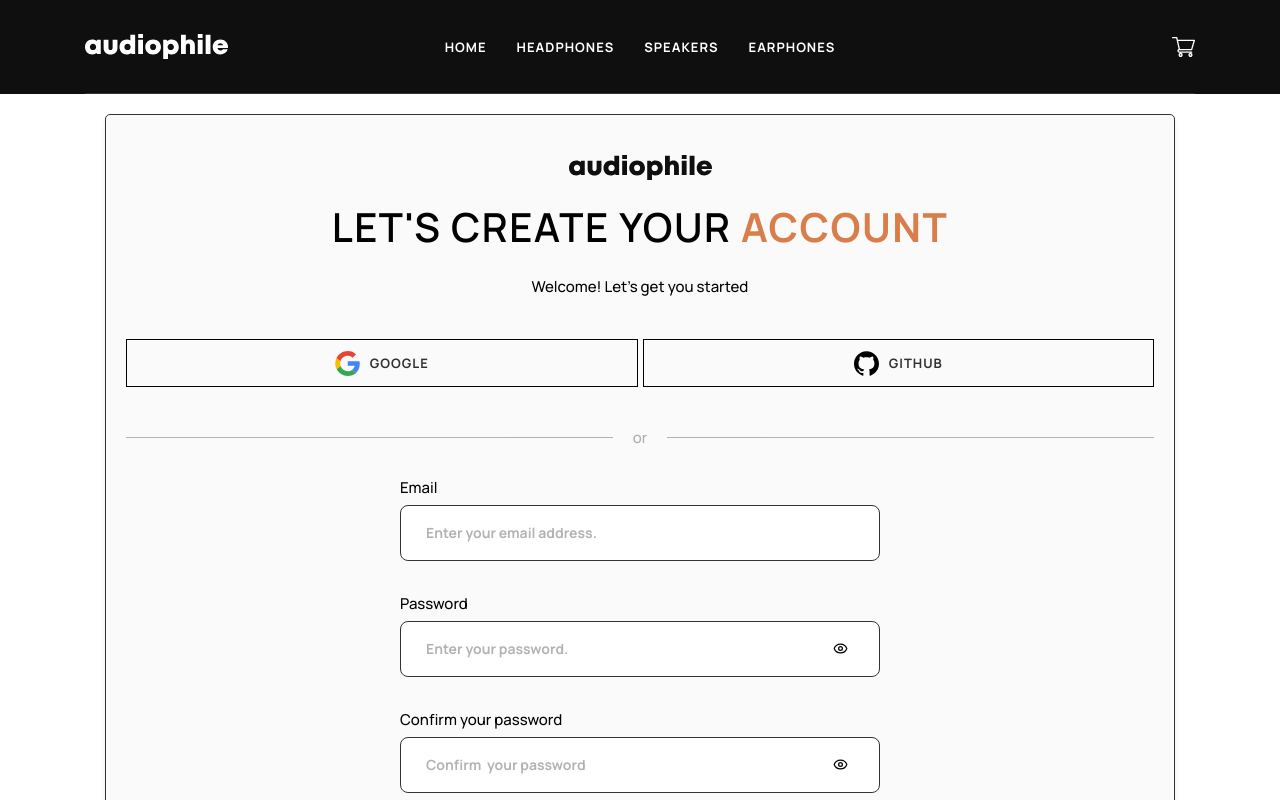
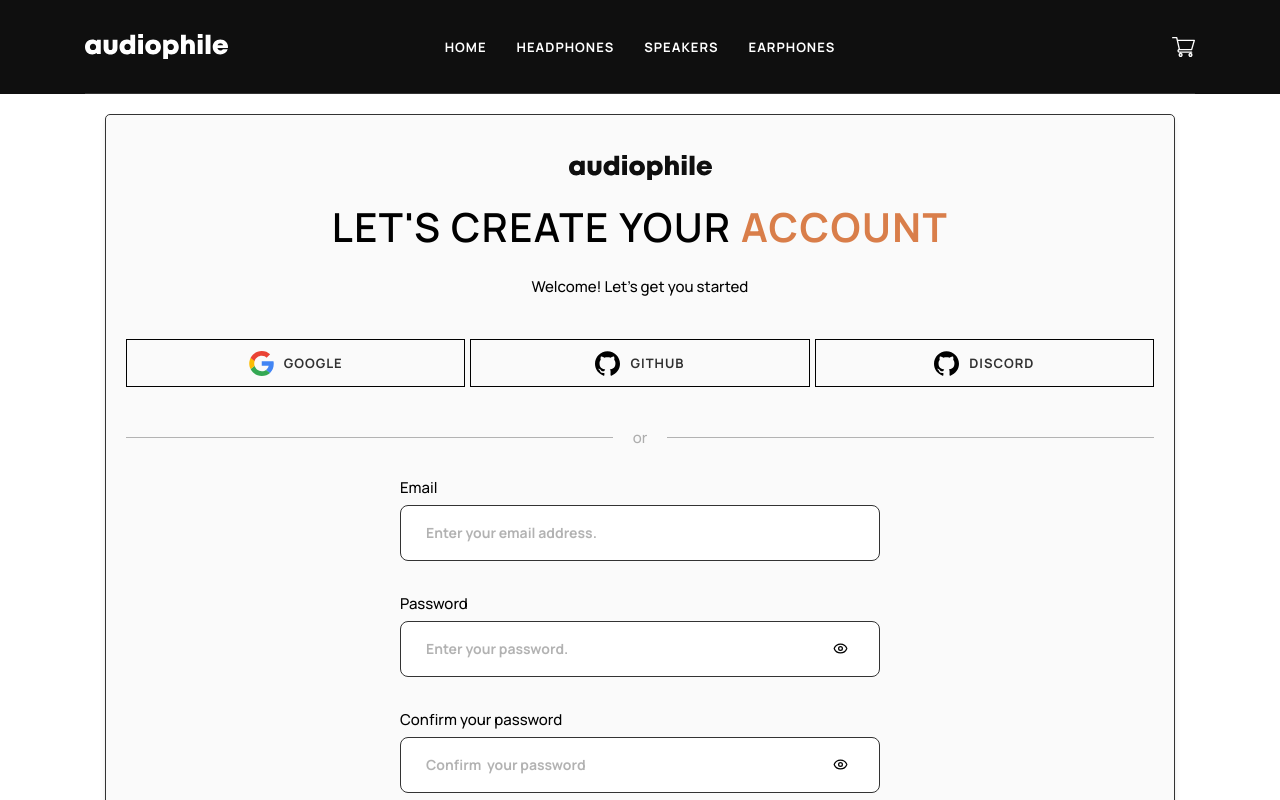
Before and after one commit to martinmoradi/audiophile, a Next.js app: page /signup in a window 1280 px wide. Shown: the top 800 px of the page. Built offline with nearby package versions, Linux system fonts and the light colour scheme.

Commit message:
Add social auth buttons component

```diff
--- a/src/app/(auth)/_components/social-auth-buttons.tsx
+++ b/src/app/(auth)/_components/social-auth-buttons.tsx
@@ -5,14 +5,14 @@ import { GoogleIcon } from "~/components/icons/socials/google";
 import { Button } from "~/components/ui/button";
 
 interface SocialAuthButtonsProps {
-  type: "signin" | "signup";
+  variant: "signin" | "signup";
 }
 
-const SocialAuthButtons = ({ type }: Readonly<SocialAuthButtonsProps>) => {
+const SocialAuthButtons = ({ variant }: Readonly<SocialAuthButtonsProps>) => {
   const googleLabel =
-    type === "signin" ? "Sign in with Google" : "Sign up with Google";
+    variant === "signin" ? "Sign in with Google" : "Sign up with Google";
   const githubLabel =
-    type === "signin" ? "Sign in with Github" : "Sign up with Github";
+    variant === "signin" ? "Sign in with Github" : "Sign up with Github";
 
   return (
     <div className="flex w-full items-center gap-x-2 hover:text-white">
@@ -36,6 +36,16 @@ const SocialAuthButtons = ({ type }: Readonly<SocialAuthButtonsProps>) => {
         <span className="opacity-80">Github</span>
         <span className="sr-only">{githubLabel}</span>
       </Button>
+      <Button
+        className="w-full space-x-4"
+        variant="secondary"
+        onClick={() => null}
+        aria-label={githubLabel}
+      >
+        <GithubIcon className="h-10 w-10" />
+        <span className="opacity-80">Discord</span>
+        <span className="sr-only">{githubLabel}</span>
+      </Button>
     </div>
   );
 };
```
